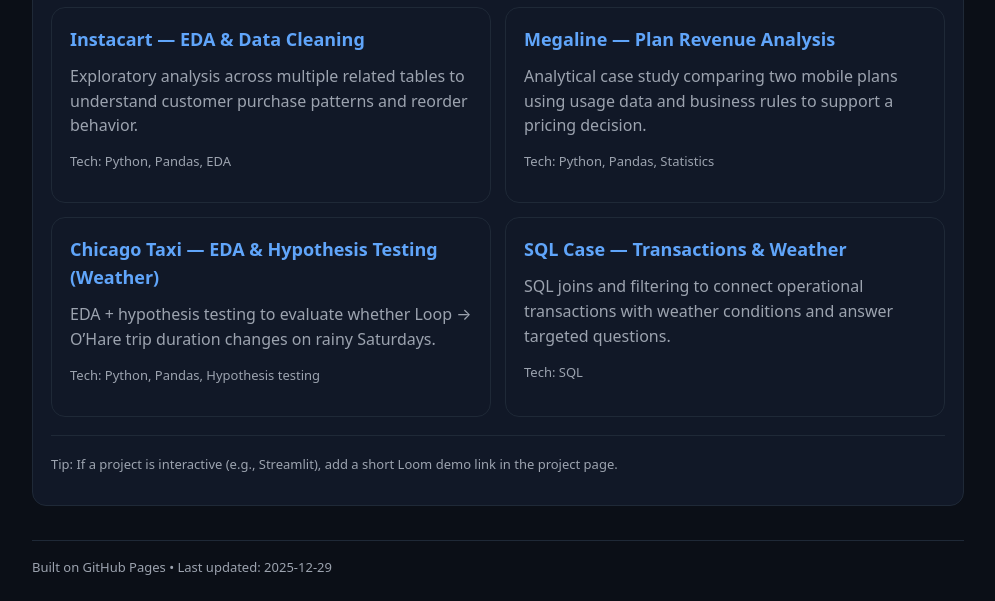
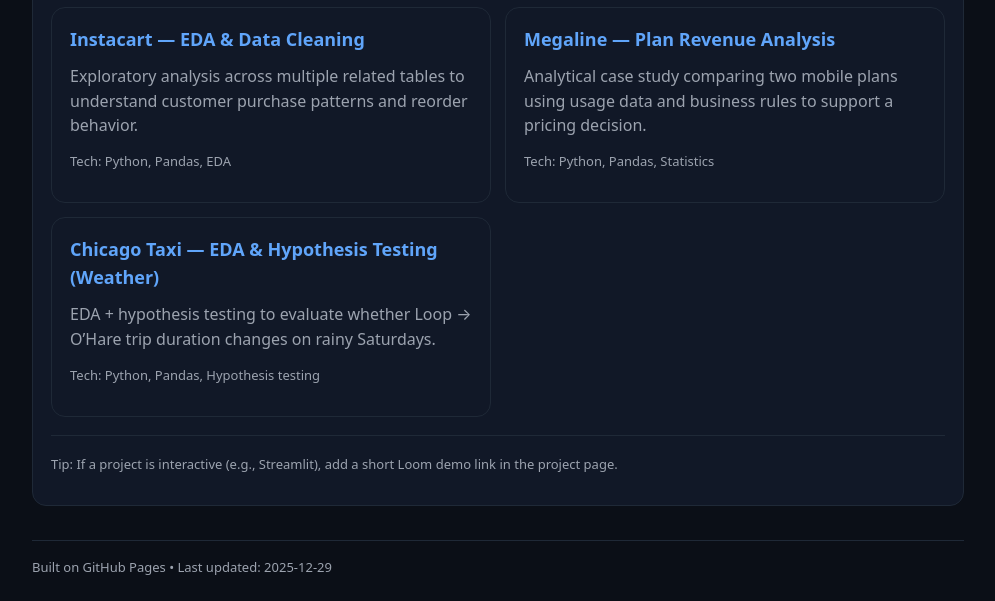
Before and after one commit to Raul-Dom/Raul-Dom.github.io, a plain HTML site: page projects/index.html in a window 1280 px wide. Shown: the part 214-815 px from the top of the page, without its empty margins (142-1137 px from the left). Drawn offline with Linux system fonts and the light colour scheme.

Commit message:
Remove SQL Case project card from index.html
Removed SQL Case project card from the index page.

```diff
--- a/projects/index.html
+++ b/projects/index.html
@@ -42,12 +42,6 @@
         <p class="p">EDA + hypothesis testing to evaluate whether Loop → O’Hare trip duration changes on rainy Saturdays.</p>
         <p class="small">Tech: Python, Pandas, Hypothesis testing</p>
       </div>
-
-      <div class="card">
-        <h2 class="h2"><a href="sql-weather-transactions.html">SQL Case — Transactions & Weather</a></h2>
-        <p class="p">SQL joins and filtering to connect operational transactions with weather conditions and answer targeted questions.</p>
-        <p class="small">Tech: SQL</p>
-      </div>
     </div>
 
       <hr />
```
